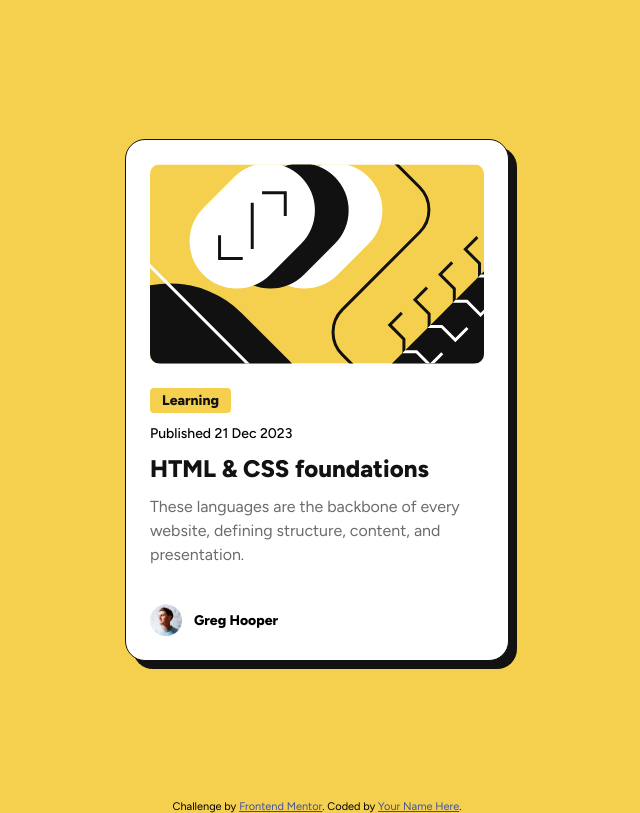
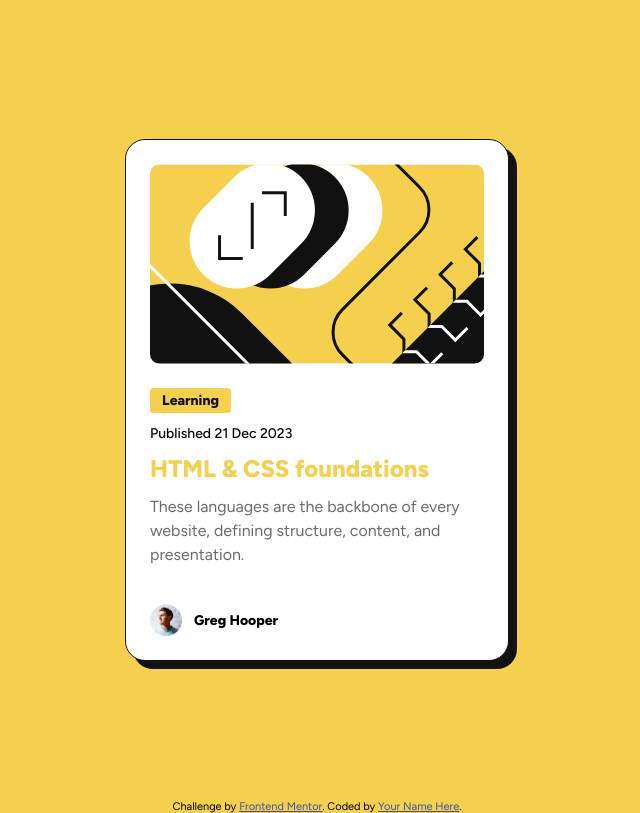
Before and after one commit to bobek1337/frontend-mentor-blog-preview-card-2, a plain HTML site: page index.html in a window 1280 px wide. In both pictures the pointer is over the element "HTML & CSS foundations". Shown: the whole page, without its empty margins (323-963 px from the left). Drawn offline with Linux system fonts and the light colour scheme.

Commit message:
handle hover

```diff
--- a/index.html
+++ b/index.html
@@ -95,7 +95,12 @@
             color: hsl(0, 0%, 7%);
             margin-top: 12px;
             font-weight: 800;
+        }
 
+        .blog-card-content h2:hover,
+        .blog-card-content h2:focus,
+        .blog-card-content h2:active {
+            color: hsl(47, 88%, 63%);
         }
 
         .blog-card-content p {
```
